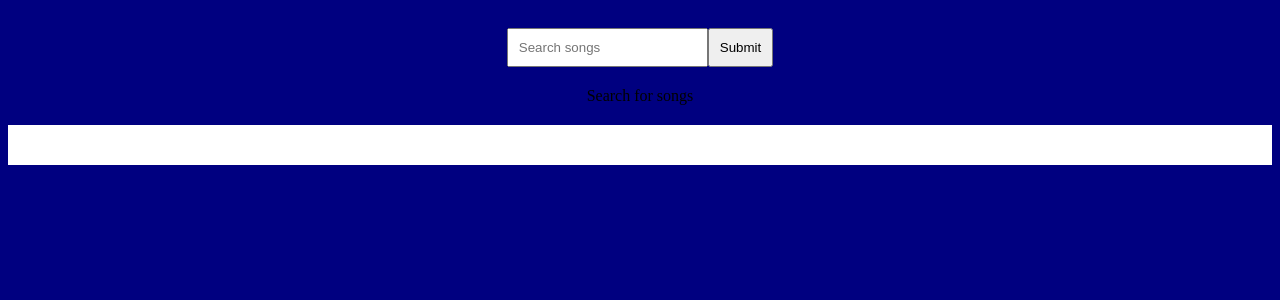
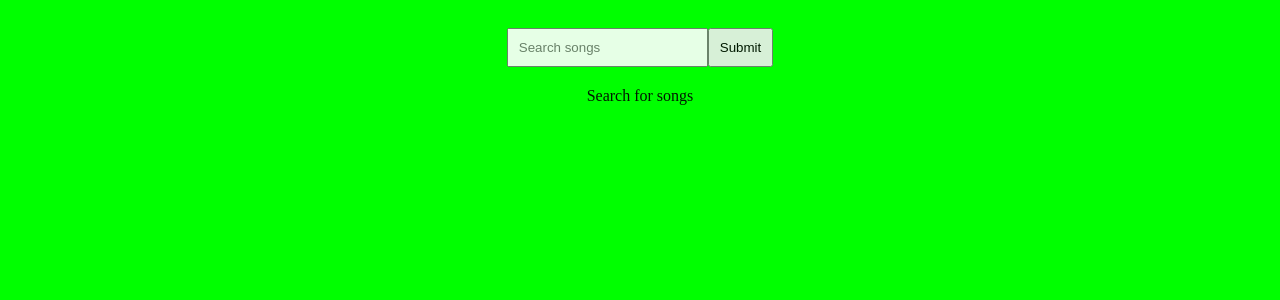
Before and after one commit to olamiji-8/musicApp, a React (Create React App) app: page / in a window 1280 px wide. Shown: the top 300 px of the page. Built offline with nearby package versions, Linux system fonts and the light colour scheme.

Commit message:
first commit

```diff
--- a/src/App.css
+++ b/src/App.css
@@ -1,4 +1,5 @@
 body{
-  background-color: navy;
+  background-color: lime;
+  opacity: 0.9;
   text-align: center;
 }
--- a/src/components/Gallery.jsx
+++ b/src/components/Gallery.jsx
@@ -10,7 +10,7 @@ function Gallery({ data }) {
   })
 
   return (
-    <div style={{backgroundColor:"white",display: "flex",flexWrap: "wrap",justifyContent: "center",alignItems: "center",padding: "20px",marginTop: "20px",}}>
+    <div style={{display: "flex",flexWrap: "wrap",justifyContent: "center",alignItems: "center",padding: "20px",marginTop: "20px",}}>
       {display}
     </div>
   )
--- a/src/components/SearchBar.jsx
+++ b/src/components/SearchBar.jsx
@@ -6,15 +6,8 @@ function SearchBar(props) {
   const handleChange = (e) => {
     setSearchTerm(e.target.value)
   }
-  const styles = {
-    display: "flex",
-    justifyContent: "center",
-    alignItems: "center",
-    padding: "20px",
-  }
-  const inputStyles = {
-    padding: "10px",
-  }
+  const styles = {display: "flex",justifyContent: "center",alignItems: "center",padding: "20px",}
+  const inputStyles = {padding: "10px"}
 
   return (
     <form onSubmit={e => props.handleSearch(e, searchTerm)} style={styles}>
```
